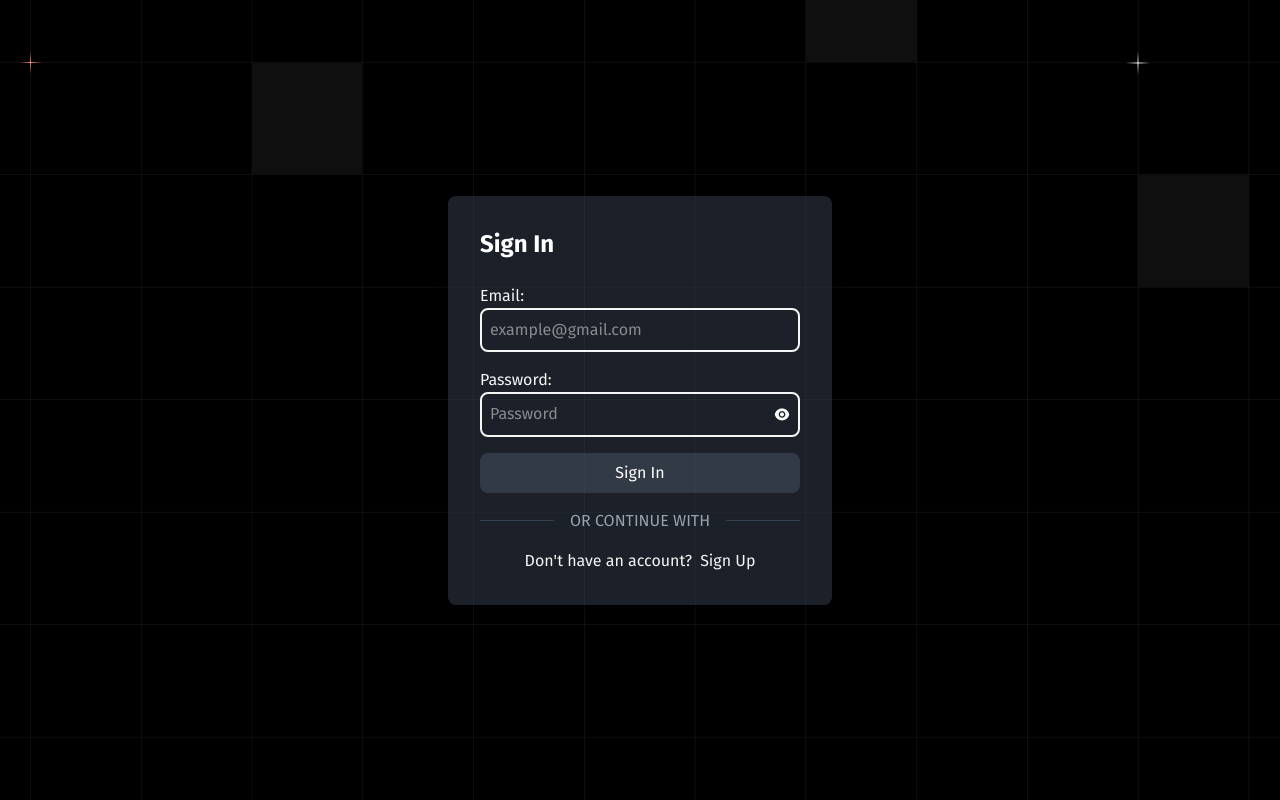
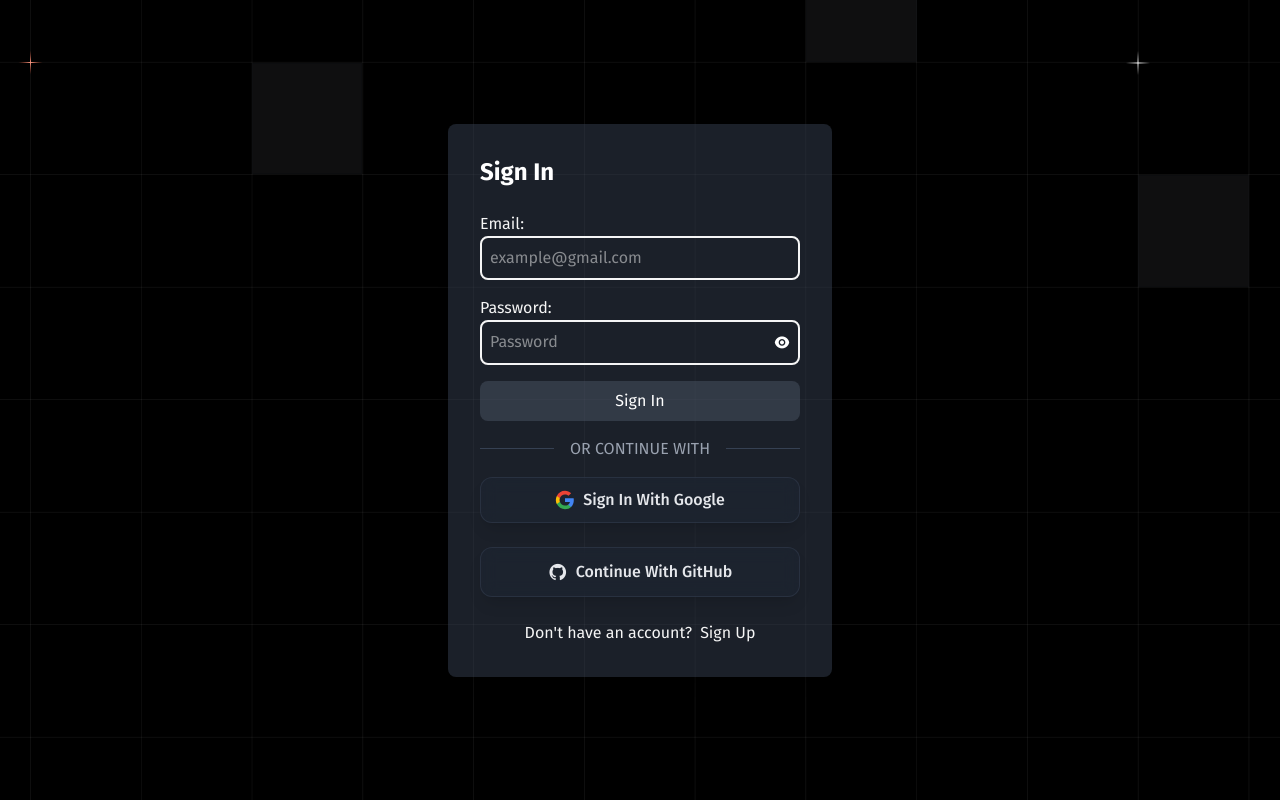
Before and after one commit to szatmarimihaly/InterAI-Project, a React (Vite) app: page /sign-in in a window 1280 px wide. Built offline with nearby package versions, Linux system fonts and the light colour scheme.

Commit message:
GitHub and Google authentication

```diff
--- a/src/components/AuthForm.jsx
+++ b/src/components/AuthForm.jsx
@@ -1,6 +1,6 @@
 import { useState } from "react";
-import { auth } from "../firebase";
-import { signInWithEmailAndPassword, createUserWithEmailAndPassword } from "firebase/auth";
+import { auth, googleProvider, githubProvider } from "../firebase";
+import { signInWithEmailAndPassword, createUserWithEmailAndPassword, signInWithPopup } from "firebase/auth";
 import { useNavigate } from "react-router-dom";
 import Divider from "./Divider";
 
@@ -13,6 +13,30 @@ const AuthForm = ({ text, alreadyOrNot, RouteToButton, onClick }) => {
 
     const toggleVisibility = () => {
         setIsVisible(!isVisible);
+    };
+
+    const handleGoogleSignIn = async () => {
+        try{
+            await signInWithPopup(auth, googleProvider);
+            navigate("/welcome");
+        }catch (error){
+            console.log(error);
+            setError("Could not sign in with Google.")
+        }
+    }
+
+    const handleGithubSignIn = async () => {
+        try{
+            await signInWithPopup(auth, githubProvider);
+            navigate("/welcome");
+        }catch (error){
+            console.log(error);
+            if(error.code === 'auth/account-exists-with-different-credential'){
+                setError("An account already exists with the same email address but different sign-in credentials.");
+            }else{
+                setError("Could not sign in with GitHub");
+            }
+        }
     };
 
     const handleSubmit = async (e) => {
@@ -75,6 +99,22 @@ const AuthForm = ({ text, alreadyOrNot, RouteToButton, onClick }) => {
 
                 <Divider />
 
+                <button
+                onClick={handleGoogleSignIn}
+                className="flex items-center justify-center gap-2 w-full px-5 py-2.5  bg-gray-800/40 backdrop-blur-sm rounded-xl border border-gray-700/50 shadow-lg hover:bg-gray-700/50 transition-all duration-300 text-gray-200 font-medium mb-6"
+                >
+                    <img src="./google.svg" alt="Google" className="w-5 h-5"/>
+                    Sign In With Google
+                </button>
+
+                <button
+                onClick={handleGithubSignIn}
+                className="flex items-center justify-center gap-2 w-full px-5 py-2.5  bg-gray-800/40 backdrop-blur-sm rounded-xl border border-gray-700/50 shadow-lg hover:bg-gray-700/50 transition-all duration-300 text-gray-200 font-medium mb-6"
+                >
+                    <i className="ri-github-fill text-xl"></i>
+                    Continue With GitHub
+                </button>
+
                 <div className="flex gap-2 mt-4 items-center justify-center">
                     <p>{alreadyOrNot}</p>
                     <button className="bold" onClick={onClick}>{RouteToButton}</button>
--- a/src/firebase.js
+++ b/src/firebase.js
@@ -1,6 +1,6 @@
 // Import the functions you need from the SDKs you need
 import { initializeApp } from "firebase/app";
-import { getAuth } from "firebase/auth";
+import { getAuth, GoogleAuthProvider, GithubAuthProvider } from "firebase/auth";
 // TODO: Add SDKs for Firebase products that you want to use
 // https://firebase.google.com/docs/web/setup#available-libraries
 
@@ -17,3 +17,6 @@ const firebaseConfig = {
 // Initialize Firebase
 const app = initializeApp(firebaseConfig);
 export const auth = getAuth(app);
+
+export const googleProvider = new GoogleAuthProvider();
+export const githubProvider = new GithubAuthProvider();
```
Also changed, not shown: public/google.svg (added), 1 other file (tests, documents, lock files or other folders).
